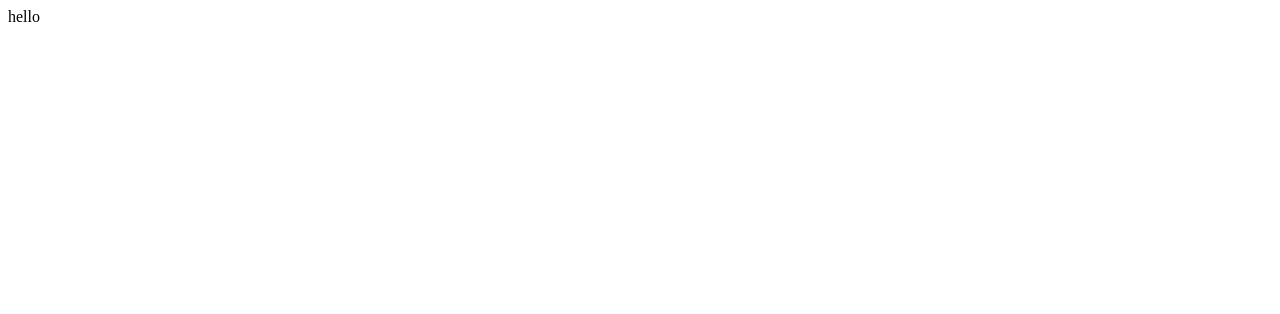
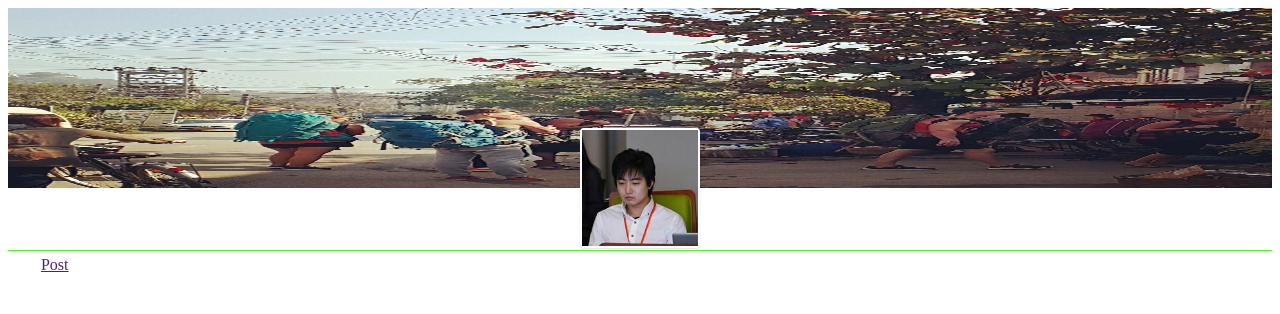
Before and after one commit to torreswoo/SWA, a plain HTML site: page index.html in a window 1280 px wide. Drawn offline with Linux system fonts and the light colour scheme; grey boxes are pictures that could not be loaded.

Commit message:
complete basic HTML & CSS

```diff
--- /dev/null
+++ b/css/base.css
@@ -0,0 +1,4 @@
+
+body{
+	text-align: center;
+}
--- /dev/null
+++ b/css/feature-list.css
@@ -0,0 +1,34 @@
+.feature-list-inner{
+	position: relative;
+	z-index: 1;
+	display: flex;
+	flex: 1;
+	align-items: center;
+	border-top: 1px solid #57f22d;
+	width: inherit;
+}
+.feature-item{
+	width: 93.5px;
+	height: inherit;
+	position: relative;
+	flex: 1;
+}
+
+.feature-item-link{
+	width: 93.5px;
+	height: 60px;
+	line-height: 27px;
+	display: block;
+}
+
+.feature-item-icon{
+	width: 20px;
+	height: 20px;
+	vertical-align: middle;
+}
+
+.post{
+	background-image: url('https://static.xx.fbcdn.net/rsrc.php/v3/yl/r/tBNvTseh5Yd.png');
+	background-position: -21px -55px;
+	background-size: 104px 108px;
+}
--- /dev/null
+++ b/css/timeline-cover.css
@@ -0,0 +1,24 @@
+.cover-photo{
+	height: 180px;
+}
+
+.profile-photo-down{
+	display: inline-block;
+	position: relative;
+	width: 120px;
+	height: 60px;
+}
+
+.profile-inner{
+	vertical-align: bottom;  /*수직정렬*/
+}
+.profile-frame{
+	border-radius: 4px;
+	box-shadow: 0 1px 2px rgba(0, 0, 0, .125);
+	display: block;
+	background-size: auto;
+	background-color: #fff;
+	height: 116px;
+	margin-top: -50%;
+	padding: 2px;
+}
--- a/index.html
+++ b/index.html
@@ -4,10 +4,53 @@
 	<meta charset="UTF-8">
 	<meta name="viewport"
 				content="width=device-width, user-scalable=no, initial-scale=1.0, maximum-scale=1.0, minimum-scale=1.0">
-	<meta http-equiv="X-UA-Compatible" content="ie=edge">
-	<title>Document</title>
+	<!--<meta http-equiv="X-UA-Compatible" content="ie=edge">-->
+	<title>Facebook Profile API</title>
+
+	<link rel="stylesheet" href="css/base.css">
+	<link rel="stylesheet" href="css/timeline-cover.css">
+	<link rel="stylesheet" href="css/feature-list.css">
 </head>
 <body>
-hello
+<!--배경사진 프로필 이름-->
+<div class="timeline-cover">
+
+	<div class="cover-photo">
+		<img src="images/cover-picture.jpg" alt="" width="100%" height="180px">
+	</div>
+
+	<div class="profile-photo-down">
+		<div class="profile-inner">
+			<a href="">
+				<div class="profile-frame">
+					<img src="images/profile.jpg" alt="" width="116px" height="116px">
+				</div>
+			</a>
+		</div>
+	</div>
+
+</div>
+
+<!--공유 포스팅 버튼-->
+<div class="feature-list">
+	<div class="feature-list-inner">
+		<div class="feature-item">
+			<a class="feature-item-link" href="">
+				<i class="feature-item-icon post"></i>
+				<span class="feature-item-name">Post</span>
+			</a>
+		</div>
+	</div>
+
+
+</div>
+
+<!--프로필정보-->
+<div class="profile-descrition"></div>
+
+<!--타임라인-->
+<div class="timeline-body"></div>
+
+
 </body>
 </html>
--- /dev/null
+++ b/js/main.js
@@ -0,0 +1,3 @@
+/**
+ * Created by 1002475 on 2017. 5. 27..
+ */
```
Also changed, not shown: images/cover-picture.jpg (added), images/profile.jpg (added).
